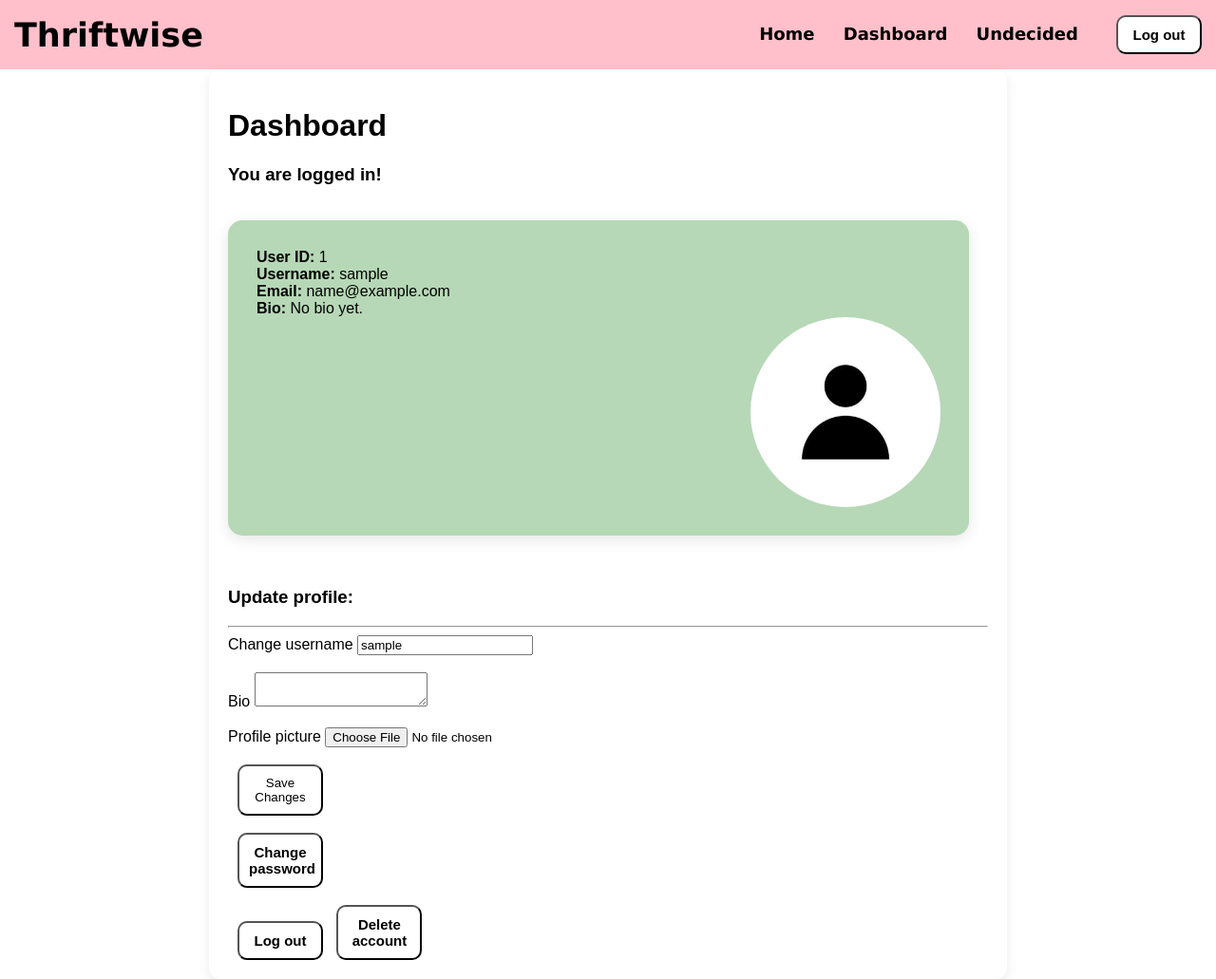
After one commit to alya-910/Mini-IT-G13, a Flask app: page /dashboard in a window 1280 px wide. The commit adds this page. Shown: the whole page at 95% size. Run offline with Flask 3, Linux system fonts and the light colour scheme; the visitor is signed in with stand-in values (Sample User, id 1).

Commit message:
added user management system features

```diff
--- a/app.py
+++ b/app.py
@@ -1,6 +1,7 @@
 from flask import Flask
 from flask_sqlalchemy import SQLAlchemy
 from database import db
+from flask_login import LoginManager
 
 def create_app():
     app = Flask(__name__)
@@ -10,15 +11,28 @@ def create_app():
     app.config['SQLALCHEMY_DATABASE_URI'] = 'sqlite:///database.db'
     app.config['SQLALCHEMY_TRACK_MODIFICATIONS'] = False
     app.config['SECRET_KEY'] = 'your-secret-key'
+    app.config['UPLOAD_FOLDER'] = 'static/profile_pics'
 
     db.init_app(app)
 
+    login_manager = LoginManager()
+    login_manager.init_app(app)
+    login_manager.login_view = 'auth.login'
+
+
+    from models.user import User
+    @login_manager.user_loader
+    def load_user(user_id):
+        return User.query.get(int(user_id))
+
     # import blueprints
     from routes.auth import auth
+    from routes.account import account
     from routes.main import main
 
     # register bluepints
     app.register_blueprint(auth)
+    app.register_blueprint(account)
     app.register_blueprint(main)
 
     return app
@@ -27,5 +41,6 @@ app = create_app()
 
 
 if __name__ == '__main__':
-
+    with app.app_context():
+        db.create_all()
     app.run(debug=True)
--- a/models/user.py
+++ b/models/user.py
@@ -1,12 +1,15 @@
 from database import db
 from werkzeug.security import generate_password_hash, check_password_hash
+from flask_login import UserMixin
 
 # database model
-class User(db.Model):
+class User(db.Model, UserMixin):
     id = db.Column(db.Integer, primary_key=True)
     username = db.Column(db.String(80), nullable=False, unique=True)
     email = db.Column(db.String(120), nullable=False, unique=True)
     password_hash = db.Column(db.String(200), nullable=False)
+    bio = db.Column(db.Text, default="")
+    profile_pic = db.Column(db.String(200), default="default.jpg")
 
     def set_password(self, password):
         self.password_hash = generate_password_hash(password)
--- /dev/null
+++ b/routes/account.py
@@ -0,0 +1,104 @@
+from flask import Blueprint, render_template, request, redirect, url_for, session, flash
+from flask_login import login_required, logout_user
+from models.user import User
+from database import db
+import uuid, os, time
+
+account = Blueprint('account', __name__)
+
+#route to account settings page
+@account.route('/dashboard', methods=['GET', 'POST'])
+@login_required
+def dashboard():
+    user = User.query.get(session['user_id'])
+    return render_template('account/dashboard.html', user=user, time_now=int(time.time()))
+
+@account.route('/update_bio', methods=['POST'])
+@login_required
+def update_bio():
+    User.bio = request.form['bio']
+    db.session.commit()
+    flash("Bio updated!")
+    return redirect(url_for('account.dashboard'))
+
+
+@account.route('/delete_account', methods=['GET', 'POST'])
+@login_required
+def delete_account():
+    if request.method == 'GET':
+        return render_template('account/confirm_delete.html')
+
+    choice = request.form.get("choice")
+
+    if choice == "yes":
+        user = User.query.get(session['user_id'])
+        logout_user()
+        db.session.delete(user)
+        db.session.commit()
+        flash("Account deleted.")
+        return redirect(url_for('auth.login'))
+
+    return redirect(url_for('account.dashboard'))
+
+@account.route('/update_profile', methods=['GET', 'POST'])
+@login_required
+def update_profile():
+    user = User.query.get(session['user_id'])
+
+    # check if anythinf has been updated
+    if request.method == 'POST':
+        new_username = request.form.get("username")
+        new_password = request.form.get("password_hash")
+        new_bio = request.form.get("bio")
+        new_profile_pic = request.files.get("profile_pic")
+
+        # only update items with changes
+        if new_username:
+            user.username = new_username
+
+        if new_password:
+            user.password_hash = new_password
+
+        if new_bio:
+            user.bio = new_bio
+
+        if new_profile_pic:
+            pic_name = str(uuid.uuid1()) + "_" +(new_profile_pic.filename)
+            filepath = os.path.join("static/profile_pics", pic_name)
+            new_profile_pic.save(filepath)
+            user.profile_pic = pic_name
+
+        db.session.commit()
+        flash("Profile updated successfully.")
+
+    return redirect(url_for('account.dashboard'))
+
+@account.route('/change_password', methods=["GET", "POST"])
+@login_required
+def change_password():
+    user = User.query.get(session['user_id'])
+
+    if request.method == "POST":
+        current_pw = request.form.get("current_password")
+        new_pw = request.form.get("new_password")
+        confirm_pw = request.form.get("confirm_password")
+
+        if not user.check_password(current_pw):
+            flash("Current password is incorrect")
+            return redirect(url_for('account.change_password'))
+
+        if len(new_pw) < 6:
+            flash("Password needs to be at least 6 characters")
+            return redirect(url_for('account.change_password'))
+
+        if new_pw != confirm_pw:
+            flash("New password and confirmation password do not match")
+            return redirect(url_for('account.change_password'))
+
+        user.set_password(new_pw)
+        db.session.commit()
+
+        flash("Password changed successfully.")
+        return redirect(url_for('account.dashboard'))
+
+    return render_template("account/change_pwd.html")
--- /dev/null
+++ b/static/css/account.css
@@ -0,0 +1,61 @@
+.confirm_delete{
+    background: #f4f4f4;
+    display: flex;
+    justify-content: center;
+    align-items: center;
+    height: 100vh;
+    margin: 0;
+}
+
+.choice{
+    background: white;
+    width: 420px;
+    padding: 30px;
+    border-radius: 15px;
+    box-shadow: 0 4px 15px rgba(0,0,0,0.1);
+    text-align: center;
+}
+
+.choice p{
+    color: red;
+}
+
+.choice button{
+    padding: 10px 18px;
+    border-radius: 8px;
+    width: auto;
+    border-color: rgb(158, 52, 69);
+    cursor: pointer;
+    text-decoration: none;
+    display: inline-block;
+    margin: 10px 8px;
+    font-size: 15px;
+}
+
+.user_data{
+    background: rgb(182, 216, 182);
+    width: 90%;
+    padding: 30px;
+    border-radius: 15px;
+    box-shadow: 0 4px 15px rgba(0,0,0,0.1);
+
+}
+
+img{
+    width: 200px;
+    height: 200px;
+    border-radius: 50%;
+    display: block;
+    margin-left: auto;
+}
+
+.wrapper {
+    width: 100%;
+    max-width: 800px;
+    margin-left: auto;
+    margin-right: auto;
+    padding: 20px;
+    background: #ffffff;
+    border-radius: 12px;
+    box-shadow: 0 4px 12px rgba(0, 0, 0, 0.08);
+}
--- /dev/null
+++ b/static/css/auth.css
@@ -0,0 +1,20 @@
+/* log in and registration */
+
+#authentication{
+    border-radius: 25px;
+    background-color: rgb(182, 216, 182);
+    padding: 40px;
+    width: 200px;
+    height: auto;
+    margin: 0 auto;
+    margin-top: 60px;
+}
+
+#authentication button{
+    display: block;
+    margin: 0 auto;
+}
+
+#authentication h1, #authentication h2{
+    text-align: center;
+}
--- a/static/css/main.css
+++ b/static/css/main.css
@@ -1,5 +1,6 @@
 body{
     margin: 0;
+    padding: 0;
     box-sizing: border-box;
     font-family: sans-serif;
 }
@@ -22,7 +23,7 @@ body{
 
 }
 
-.navbar a:hover{
+.navbar a:hover, button:hover{
     background-color: rgb(250, 151, 168);
 }
 
--- /dev/null
+++ b/templates/account/dashboard.html
@@ -0,0 +1,57 @@
+{% extends 'base.html' %}
+
+{% block body %}
+
+<!-- navigation bar -->
+{% include 'includes/navbar.html' %}
+
+<div class="wrapper">
+    <h1>Dashboard</h1>
+    <h3>You are logged in!</h3>
+    <br>
+
+    <div class="user_data">
+        <strong>User ID: </strong>{{ user.id }}<br>
+        <strong>Username: </strong>{{ user.username }}<br>
+        <strong>Email: </strong>{{ user.email }}<br>
+        <strong>Bio: </strong>{{ user.bio or "No bio yet."}}<br>
+
+        <!-- changing profile picture -->
+        {% if user.profile_pic %}
+            <img src="{{ url_for('static', filename='profile_pics/' + user.profile_pic, t=time_now) }}" class="pfp">
+        {% else %}
+            <img src="{{ url_for('static', filename='profile_pics/default.jpg', t=time_now) }}">
+        {% endif %}
+    </div>
+    <br><br>
+
+
+    <div class="update_info">
+        <h3>Update profile:</h3>
+        <hr>
+
+        <!-- use a form to edit user details -->
+        <form method="POST" enctype="multipart/form-data" action="{{ url_for('account.update_profile') }}">
+            <label>Change username</label>
+            <input name="username" value="{{ user.username }}">
+            <br><br>
+
+            <label>Bio</label>
+            <textarea name="bio">{{ user.bio }}</textarea>
+            <br><br>
+
+            <label>Profile picture</label>
+            <input type="file" name="profile_pic">
+            <br><br>
+
+            <button type="submit">Save Changes</button>
+            <br><br>
+        </form>
+    </div>
+
+    <button><a href="{{ url_for('account.change_password') }}" class="btn">Change password</a></button>
+    <br><br>
+    <button><a href="{{ url_for('auth.logout') }}" class="btn">Log out</a></button>
+    <button><a href="{{ url_for('account.delete_account') }}" class="btn">Delete account</a></button>
+</div>
+{% endblock %}
--- a/templates/base.html
+++ b/templates/base.html
@@ -4,7 +4,10 @@
     <meta charset="UTF-8">
     <meta name="viewport" content="width=device-width, initial-scale=1.0">
     <link rel="stylesheet" href="{{ url_for('static', filename='css/main.css') }}">
-    <title>{% block title %}Thrifty's{% endblock %}</title>
+    <link rel="stylesheet" href="{{ url_for('static', filename='css/auth.css') }}">
+    <link rel="stylesheet" href="{{ url_for('static', filename='css/account.css') }}">
+
+    <title>{% block title %}Thriftwise{% endblock %}</title>
     {% block head %}{% endblock %}
 </head>
 <body>
--- /dev/null
+++ b/templates/includes/navbar.html
@@ -0,0 +1,15 @@
+<nav class="navbar">
+    <div class="navdiv">
+        <div class="logo"><a href="#">Thriftwise</a></div>
+        <ul>
+            <li><a href="{{ url_for('main.home') }}">Home</a></li>
+            <li><a href="{{ url_for('account.dashboard') }}">Dashboard</a></li>
+            <li><a href="#">Undecided</a></li>
+            {% if 'username' in session %}
+            <button><a href="{{ url_for('auth.logout') }}">Log out</a></button>
+            {% else %}
+            <button><a href="{{ url_for('auth.login') }}">Log in</a></button>
+            {% endif %}
+        </ul>
+    </div>
+</nav>
```
Also changed, not shown: routes/auth.py (+7 -4 lines), templates/account/change_pwd.html (added, +53 -0 lines), templates/account/confirm_delete.html (added, +26 -0 lines), templates/authentication/login.html (renamed from templates/login.html, +12 -20 lines), templates/authentication/register.html (renamed from templates/register.html, +6 -21 lines), templates/home.html (+1 -30 lines), static/profile_pics/default.jpg (added), 1 other file.
